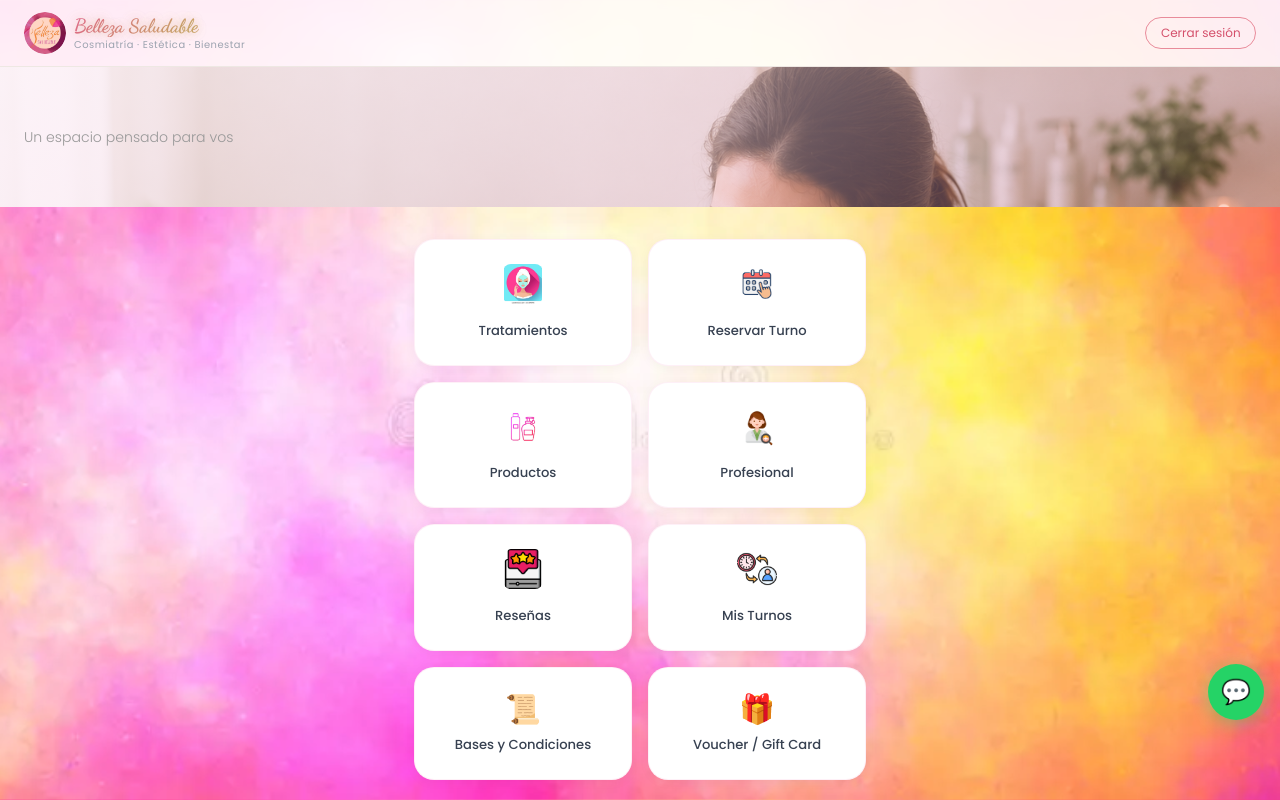
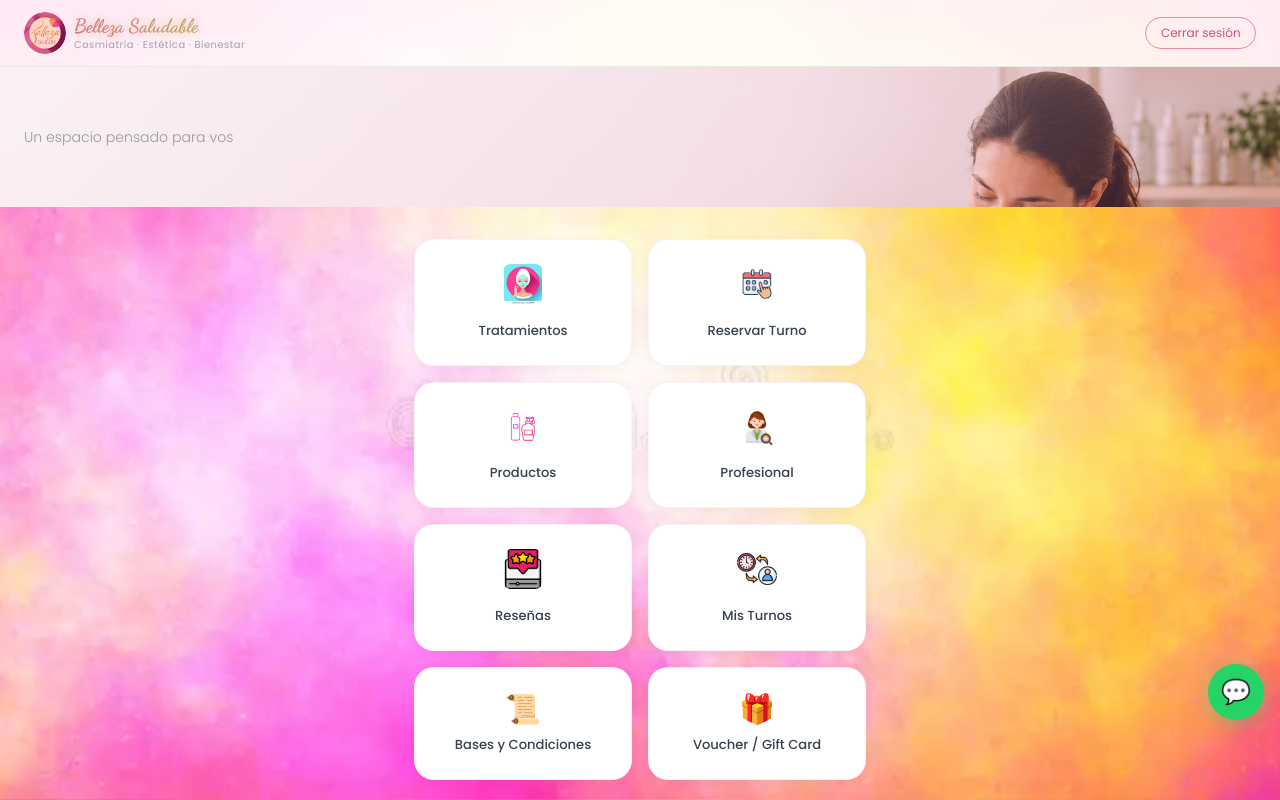
Before and after one commit to PameVillegas/belleza-saludable, a React (Vite) app in the folder frontend/: page /inicio in a window 1280 px wide. Shown: the top 800 px of the page. Built offline with nearby package versions, Linux system fonts and the light colour scheme.

Commit message:
Cambiar banner a fotoportada2.png

```diff
--- a/frontend/src/pages/Home.jsx
+++ b/frontend/src/pages/Home.jsx
@@ -39,7 +39,7 @@ function Home() {
 
       {/* Banner con saludo */}
       <div className="home-banner">
-        <img src="/fotoportada.png" alt="Belleza Saludable" className="home-banner-img" />
+        <img src="/fotoportada2.png" alt="Belleza Saludable" className="home-banner-img" />
         <div className="home-banner-overlay">
           <div className="home-banner-text">
             {firstName && <h2 className="home-greeting-title">Bienvenida, {firstName} ✨</h2>}
```
Also changed, not shown: frontend/public/fotoportada2.png (added), 1 other file (tests, documents, lock files or other folders).
